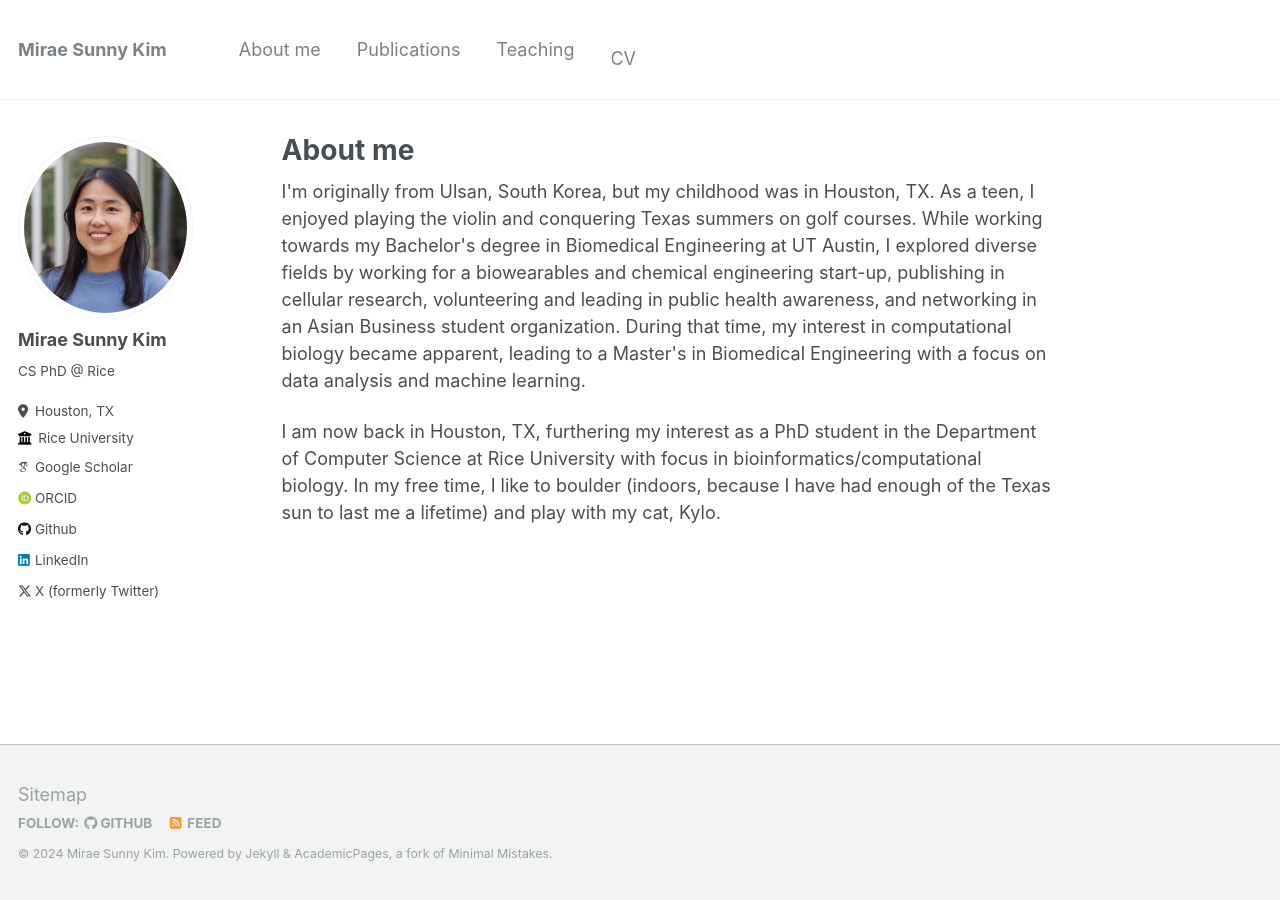
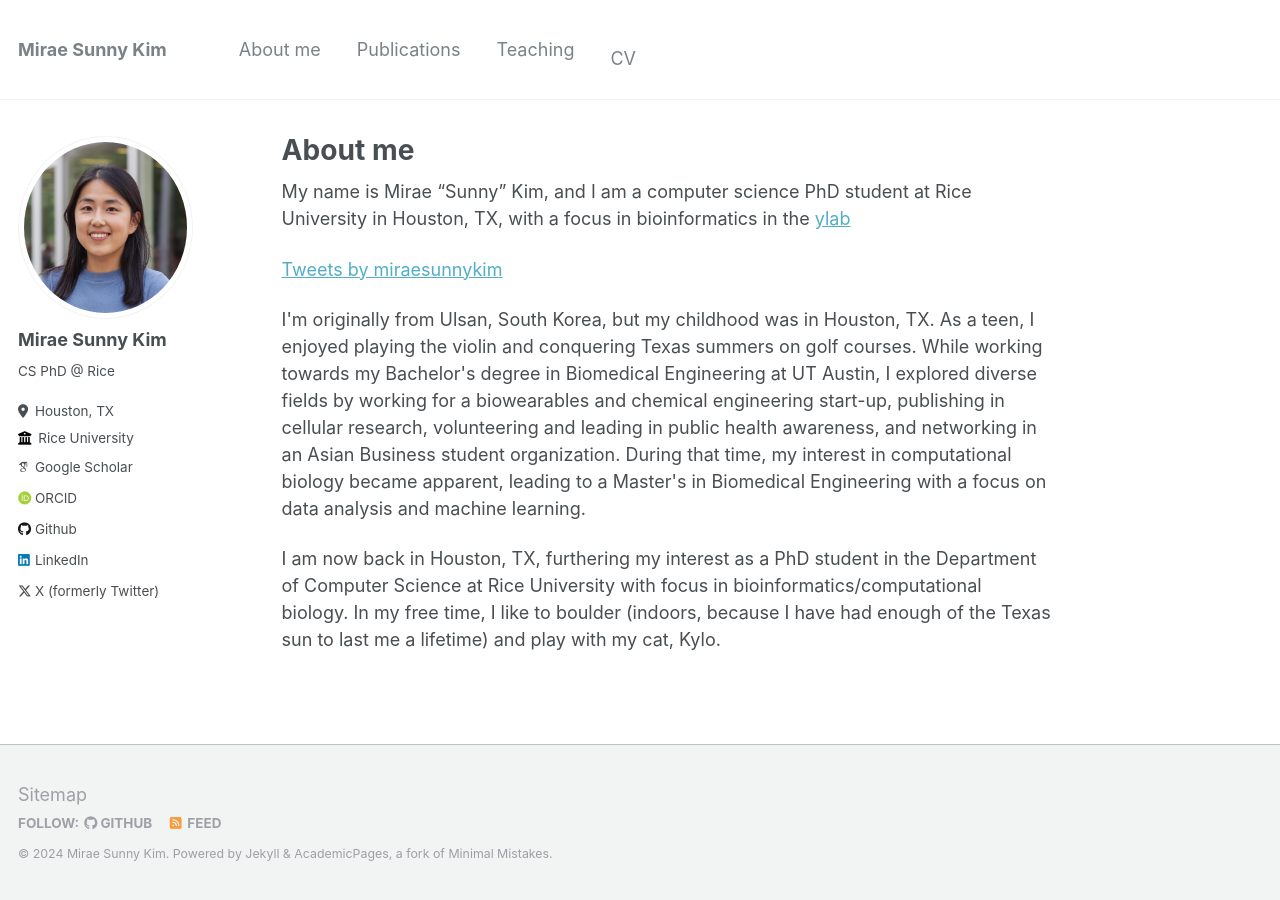
Before and after one commit to miraesunnykim/miraesunnykim.github.io, a Jekyll site: the page built from _pages/about.md, in a window 1280 px wide. Built offline with Jekyll 4.4.1, drawn with Linux system fonts in a browser that asks for light colours; some web fonts are replaced; comment, search, counter and statistics services are not loaded.

Commit message:
Update about.md

```diff
--- a/_pages/about.md
+++ b/_pages/about.md
@@ -7,6 +7,10 @@ redirect_from:
   - /about.html
 ---
 
+My name is Mirae "Sunny" Kim, and I am a computer science PhD student at Rice University in Houston, TX, with a focus in bioinformatics in the <a href="https://www.cs.rice.edu/~vy/">ylab</a><br>
+
+<a class="twitter-timeline" href="https://twitter.com/miraesunnykim?ref_src=twsrc%5Etfw">Tweets by miraesunnykim</a> <script async src="https://platform.twitter.com/widgets.js" charset="utf-8"></script>
+
 <body>
 <p>I'm originally from Ulsan, South Korea, but my childhood was in Houston, TX. As a teen, I enjoyed playing the violin and conquering Texas summers on golf courses. While working towards my Bachelor's degree in Biomedical Engineering at UT Austin, I explored diverse fields by working for a biowearables and chemical engineering start-up, publishing in cellular research, volunteering and leading in public health awareness, and networking in an Asian Business student organization. During that time, my interest in computational biology became apparent, leading to a Master's in Biomedical Engineering with a focus on data analysis and machine learning.</p>
 
```
